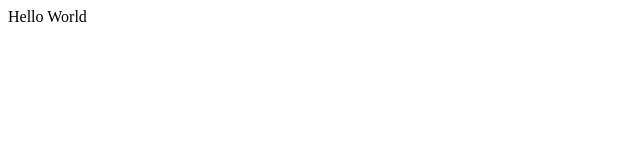
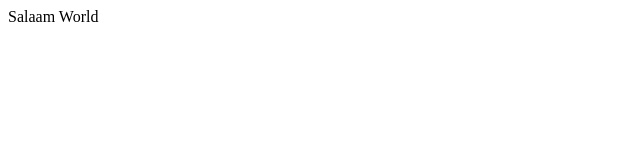
Before and after one commit to anasaim/first, a plain HTML site: page index.html in a window 1280 px wide. Shown: the full height of the page, 0-640 px from the left. Drawn offline with Linux system fonts and the light colour scheme.

Commit message:
Some Changes in Readme.md

```diff
--- a/index.html
+++ b/index.html
@@ -1 +1 @@
-<pr>Hello World</pr>
+<pr>Salaam World</pr>
```
Also changed, not shown: 1 other file.
